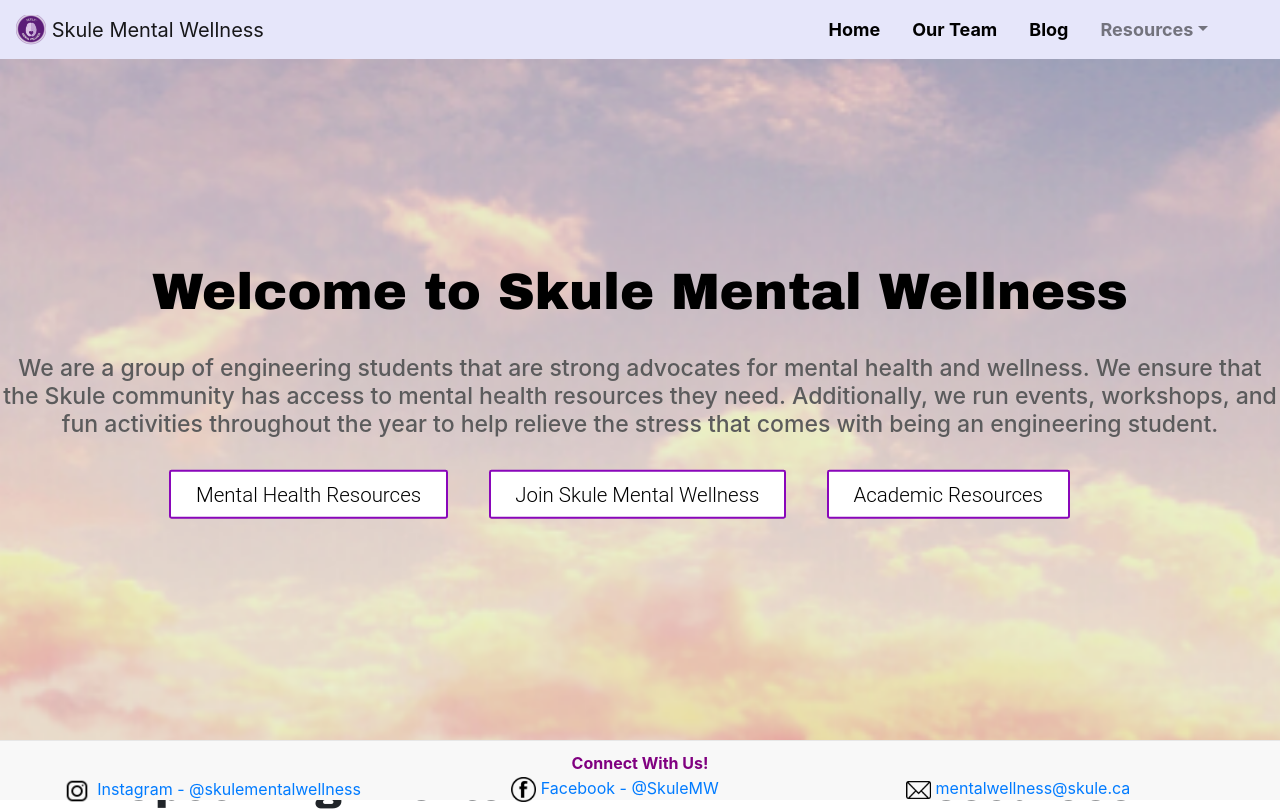
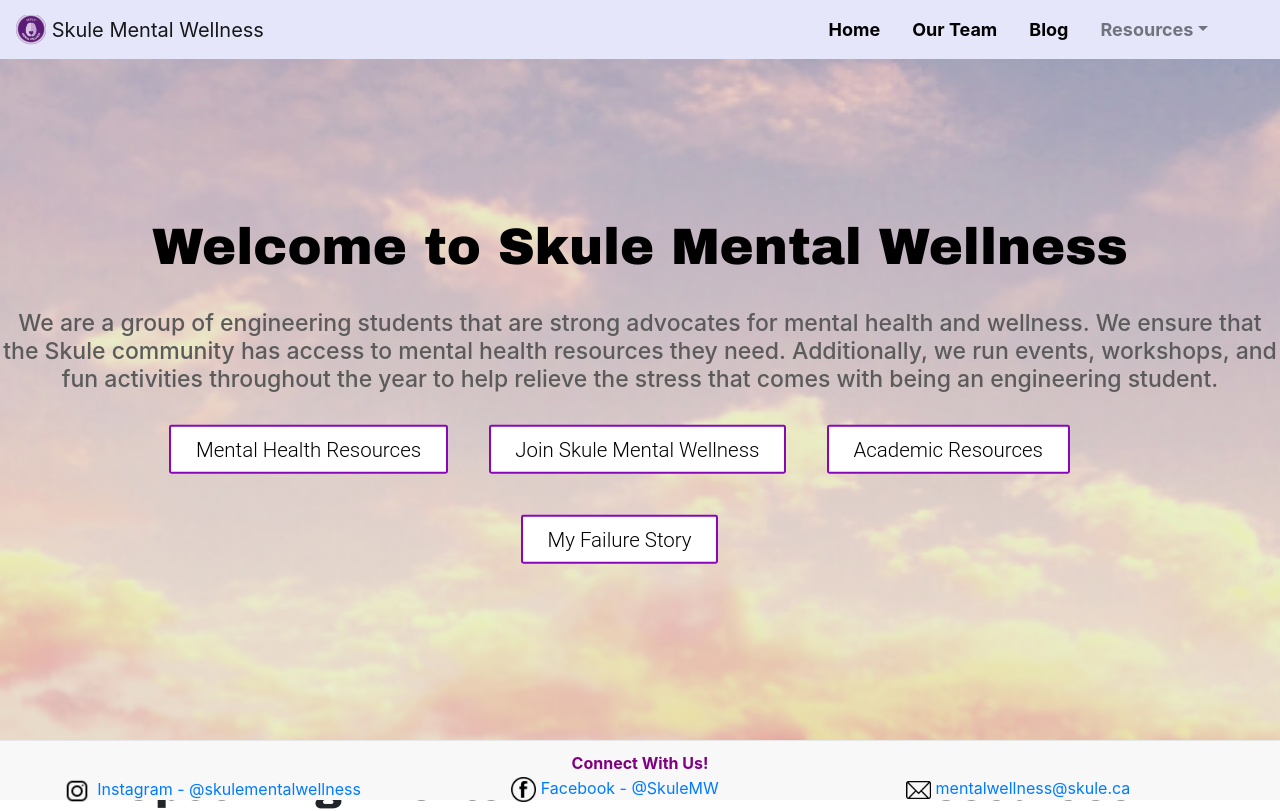
Before and after one commit to jhanavigera/smw-website, a React (Create React App) app: page / in a window 1280 px wide. Shown: the top 811 px of the page. Built offline with nearby package versions, Linux system fonts and the light colour scheme.

Commit message:
My Failure Story page added

```diff
--- a/src/components/Title.js
+++ b/src/components/Title.js
@@ -22,6 +22,8 @@
                             <a href="/MentalResources" className="button1 large">Mental Health Resources</a>
                             <a href="https://docs.google.com/forms/d/e/1FAIpQLSfkCQa_6ylGDsFmD07Sv-VPYQcKhGWkzSsGriVTrJFDDXY92g/viewform" target="_blank" className="button1 large">Join Skule Mental Wellness</a>
                             <a href="/AcademicResources" className="button1 large">Academic Resources</a>
+                            <br/>
+                            <a href="/MyFailureStory" className="button1 large">My Failure Story</a>
 
 
                         </div>
```
Also changed, not shown: src/components/MyFailureStory.js (added).
